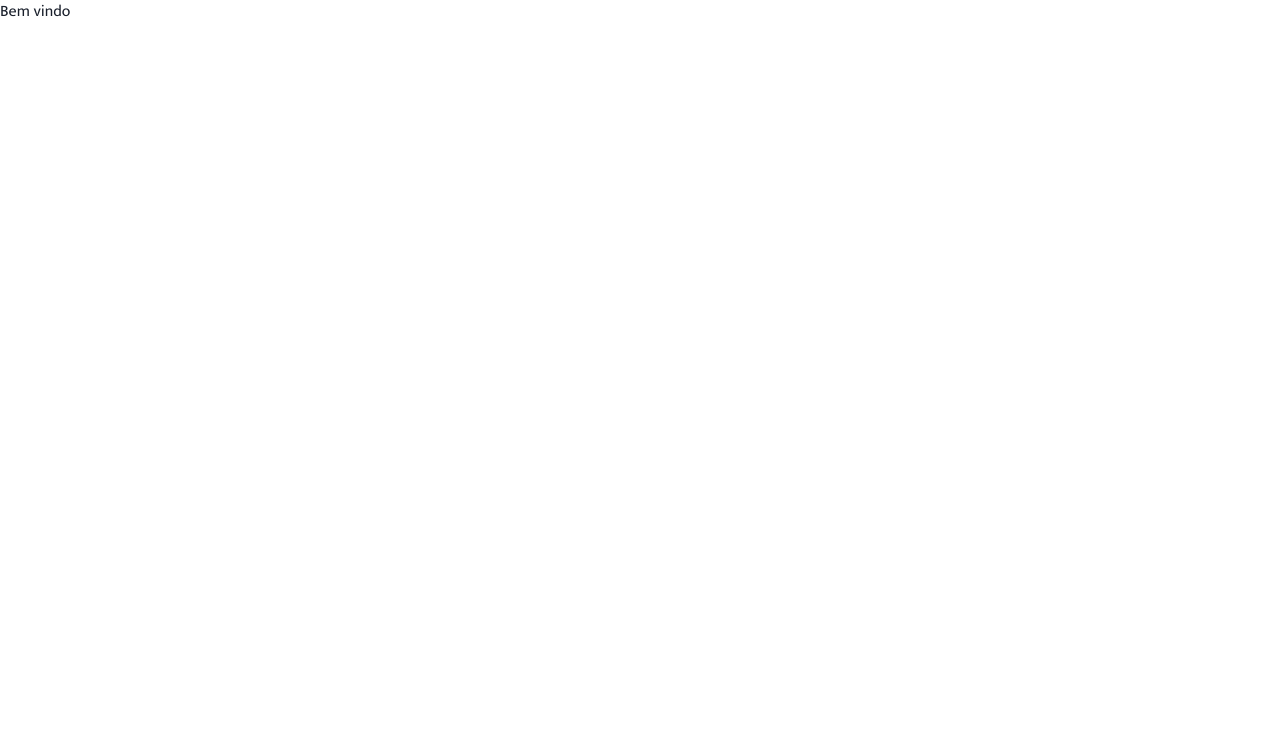
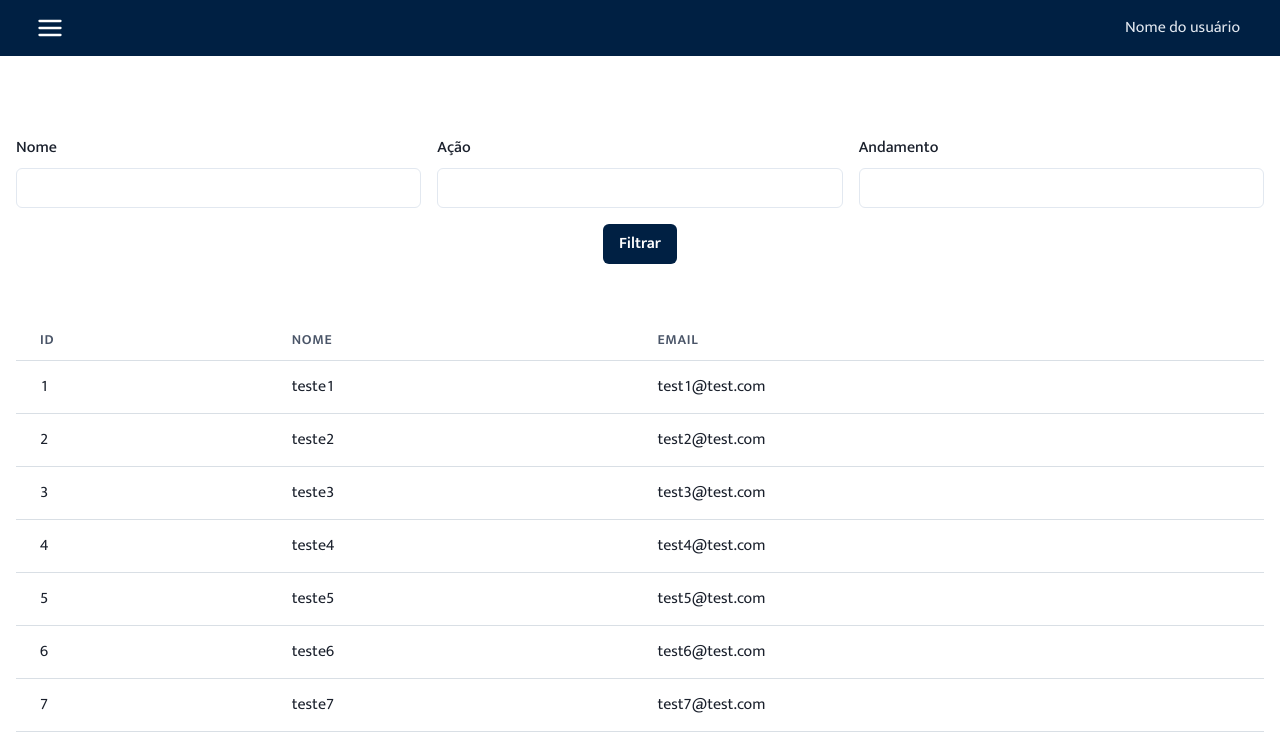
Before and after one commit to Rodrigokrvalho/advocacy-archive-frontend, a Next.js app: page / in a window 1280 px wide. Shown: the top 752 px of the page. Built offline with nearby package versions, Linux system fonts and the light colour scheme.

Commit message:
home page

```diff
--- a/package.json
+++ b/package.json
@@ -12,6 +12,7 @@
     "@chakra-ui/react": "^2.8.0",
     "@emotion/react": "^11.11.1",
     "@emotion/styled": "^11.11.0",
+    "@hookform/resolvers": "^3.2.0",
     "@types/node": "20.5.0",
     "@types/react": "18.2.20",
     "@types/react-dom": "18.2.7",
@@ -21,6 +22,9 @@
     "next": "13.4.15",
     "react": "18.2.0",
     "react-dom": "18.2.0",
-    "typescript": "5.1.6"
+    "react-hook-form": "^7.45.4",
+    "react-icons": "^4.10.1",
+    "typescript": "5.1.6",
+    "zod": "^3.22.0"
   }
 }
--- a/src/components/Table/index.tsx
+++ b/src/components/Table/index.tsx
@@ -1,22 +1,14 @@
-import { TableContainer, Tbody, Td, Th, Thead, Tr } from '@chakra-ui/react';
+import { TableContainer, Tbody, Td, Th, Thead, Tr, Table as ChakraTable } from '@chakra-ui/react';
 import { ReactNode } from 'react';
 
-interface TableData {
-  id: string;
-  client: string;
-  n_process: string;
-  sentence: string;
-  n_order: string;
-  location: string;
-  cpf_cnpj: string;
-  vara: string;
-  action: string;
-  status: string;
+interface Headers {
+  key: string;
+  value: string;
 }
 
 interface Props {
-  headers: Record<string, TableData>[];
-  data: TableData[];
+  headers: Headers[];
+  data: Record<string, number | string>[];
   children?: ReactNode;
 }
 
@@ -24,22 +16,33 @@ export function Table({ data, headers, children }: Props) {
 
   return (
     <TableContainer>
+      <ChakraTable variant="simple">
         <Thead>
           <Tr>
             {headers.map((header) => (
-            <Th key={header}>{header}</Th>
+              <Th fontSize="sm" key={header.key}>{header.value}</Th>
             ))}
           </Tr>
         </Thead>
 
         <Tbody>
-        {data.map((item) => (
-          <Tr key={item.id}>
-            <Td>{item.}</Td>
+          {data.map((data) => (
+            <Tr
+              key={data.id}
+              _hover={{
+                bg: 'primary.100',
+              }}
+            >
+              {headers.map((header) => (
+                <Td key={header.key + data.id}>
+                  {data[header.key]}
+                </Td>
+              ))}
+              {children}
             </Tr>
           ))}
-        {children}
         </Tbody>
+      </ChakraTable>
     </TableContainer>
   );
 }
--- /dev/null
+++ b/src/components/filters/MainFilters/index.tsx
@@ -0,0 +1,74 @@
+import { Box, Button, Center, Flex, FormLabel, Input } from "@chakra-ui/react";
+import { useForm } from "react-hook-form";
+import { z } from "zod";
+import { zodResolver } from '@hookform/resolvers/zod';
+
+const filterDataFormSchema = z.object({
+  name: z.string().optional(),
+  action: z.string().optional(),
+  status: z.string().optional(),
+});
+
+type FilterDataForm = z.infer<typeof filterDataFormSchema>;
+
+export function MainFilters() {
+  const {
+    register,
+    handleSubmit,
+  } = useForm<FilterDataForm>({
+    resolver: zodResolver(filterDataFormSchema)
+  });
+
+  async function handleFilterData(data: FilterDataForm) {
+    console.log(data);
+  }
+
+  return (
+    <Box
+      my={10}
+      onSubmit={handleSubmit(handleFilterData)}
+      as="form"
+    >
+      <Flex
+        justifyContent="space-between"
+        gap={4}
+        flexDirection={['column', 'column', 'row']}
+      >
+        <Box w="full">
+          <FormLabel htmlFor="name">Nome</FormLabel>
+          <Input
+            type="text"
+            {...register('name')}
+          />
+        </Box>
+        <Box w="full">
+          <FormLabel htmlFor="action">Ação</FormLabel>
+          <Input
+            type="text"
+            {...register('action')}
+          />
+        </Box>
+        <Box w="full">
+          <FormLabel htmlFor="status">Andamento</FormLabel>
+          <Input
+            type="text"
+            {...register('status')}
+          />
+        </Box>
+      </Flex>
+
+      <Center>
+        <Button
+          type="submit"
+          my={4}
+          _active={{
+            transform: "scale(0.95)"
+          }}
+        >
+          Filtrar
+        </Button>
+      </Center>
+    </Box >
+
+  );
+}
--- /dev/null
+++ b/src/layout/Head/index.tsx
@@ -0,0 +1,43 @@
+import { Box, Button, Container, Flex, Slider, Text, useDisclosure } from "@chakra-ui/react";
+import { FiMenu } from "react-icons/fi";
+import { Menu } from "../Menu";
+
+import { useRef } from "react";
+
+interface Props {
+
+}
+
+export function Head({}: Props) {
+  const { isOpen, onOpen, onClose } = useDisclosure();
+  const btnRef = useRef<HTMLInputElement>(null);
+
+  return (
+    <>
+      <Flex
+        justifyContent="space-between"
+        alignItems="center"
+        bg="primary.500"
+        h="3.5rem"
+        position="sticky"
+        top={0}
+        left={0}
+        w="full"
+        zIndex={10}
+      >
+        <Button
+          leftIcon={<FiMenu size={28} color="white" />}
+          variant="ghost"
+          onClick={onOpen}
+          _hover={{}}
+          ml={5}
+        />
+        <Text color="gray.200" pr={10}>
+          Nome do usuário
+        </Text>
+      </Flex>
+
+      <Menu btnRef={btnRef} isOpen={isOpen} onClose={onClose} />
+    </>
+  );
+}
--- /dev/null
+++ b/src/layout/Menu/index.tsx
@@ -0,0 +1,69 @@
+import { Button, Drawer, DrawerBody, DrawerCloseButton, DrawerContent, DrawerFooter, DrawerHeader, DrawerOverlay, Heading, VStack } from "@chakra-ui/react";
+import Link from "next/link";
+
+interface Props {
+  isOpen: boolean;
+  onClose: () => void;
+  btnRef: any;
+}
+
+export function Menu({ btnRef, isOpen, onClose }: Props) {
+
+  return (
+    <Drawer
+      isOpen={isOpen}
+      placement='left'
+      onClose={onClose}
+      finalFocusRef={btnRef}
+    >
+      <DrawerOverlay />
+      <DrawerContent>
+        <DrawerCloseButton />
+        <DrawerHeader mt={10}>
+          <Heading size="md">Olá [Nome]</Heading>
+        </DrawerHeader>
+
+        <DrawerBody>
+          <VStack align="stretch">
+
+            <Link href={'/'}>
+              <Button
+                variant="unstyled"
+                colorScheme="primary"
+                type="button"
+                w="full"
+                px={4}
+                textAlign="start"
+                _hover={{
+                  bg: 'primary.50',
+                }}
+              >
+                Home
+              </Button>
+            </Link>
+            <Link href={'/users'}>
+
+              <Button
+                variant="unstyled"
+                colorScheme="primary"
+                type="button"
+                w="full"
+                px={4}
+                textAlign="start"
+                _hover={{
+                  bg: 'primary.50',
+                }}
+              >
+                Usuários
+              </Button>
+            </Link>
+          </VStack>
+        </DrawerBody>
+
+        <DrawerFooter>
+          [empresa.com.br]
+        </DrawerFooter>
+      </DrawerContent>
+    </Drawer>
+  );
+}
--- a/src/pages/index.tsx
+++ b/src/pages/index.tsx
@@ -1,9 +1,44 @@
-
+import { Table } from "@/components/Table";
+import { MainFilters } from "@/components/filters/MainFilters";
+import { Head } from "@/layout/Head";
+import { Container, Heading } from "@chakra-ui/react";
 
 export default function Home() {
   return (
-    <main>
-      <h1>Bem vindo</h1>
-    </main>
+    <>
+      <Head />
+
+      <main>
+        <Container maxW="container.xl" mt={20}>
+
+          <MainFilters />
+
+          <Table
+            data={[
+              { id: 1, name: "teste1", email: "test1@test.com" },
+              { id: 2, name: "teste2", email: "test2@test.com" },
+              { id: 3, name: "teste3", email: "test3@test.com" },
+              { id: 4, name: "teste4", email: "test4@test.com" },
+              { id: 5, name: "teste5", email: "test5@test.com" },
+              { id: 6, name: "teste6", email: "test6@test.com" },
+              { id: 7, name: "teste7", email: "test7@test.com" }
+            ]}
+            headers={[
+              {
+                key: "id", value: "ID"
+              },
+              {
+                key: "name", value: "Nome"
+              },
+              {
+                key: "email", value: "Email"
+              }
+            ]}
+          >
+
+          </Table>
+        </Container>
+      </main>
+    </>
   );
 }
--- a/src/styles/chakraCustomStyle.ts
+++ b/src/styles/chakraCustomStyle.ts
@@ -2,28 +2,28 @@ import { extendTheme, withDefaultColorScheme } from "@chakra-ui/react";
 
 const colors = {
   primary: {
-    900: '#002854',
-    800: '#003670',
-    700: '#00458F',
-    600: '#0054AD',
-    500: '#0063CC',
-    400: '#0071EB',
-    300: '#0A81FF',
-    200: '#2990FF',
-    100: '#66B0FF',
-    50: '#C2DFFF',
+    900: '#000e1d',
+    800: '#001226',
+    700: '#001529',
+    600: '#001732',
+    500: '#002043',
+    400: '#00345c',
+    300: '#004874',
+    200: '#b0bcca',
+    100: '#d9dfe5',
+    50: '#e6eaee'
   },
   secondary: {
-    900: '#201B13',
-    800: '#2B241A',
-    700: '#403627',
-    600: '#564833',
-    500: '#766447',
-    400: '#967F5A',
-    300: '#AF9B7A',
-    200: '#BEAD92',
-    100: '#CCBFAB',
-    50: '#DBD2C3',
+    900: '#3d3425',
+    800: '#4f432f',
+    700: '#69593f',
+    600: '#836f4f',
+    500: '#8c7654',
+    400: '#9e855f',
+    300: '#af9469',
+    200: '#e6ded1',
+    100: '#f3efe9',
+    50: '#f7f4f0',
   }
 };
 
```
Also changed, not shown: 1 other file (tests, documents, lock files or other folders). Lines whose indentation alone changed are shown as unchanged.
